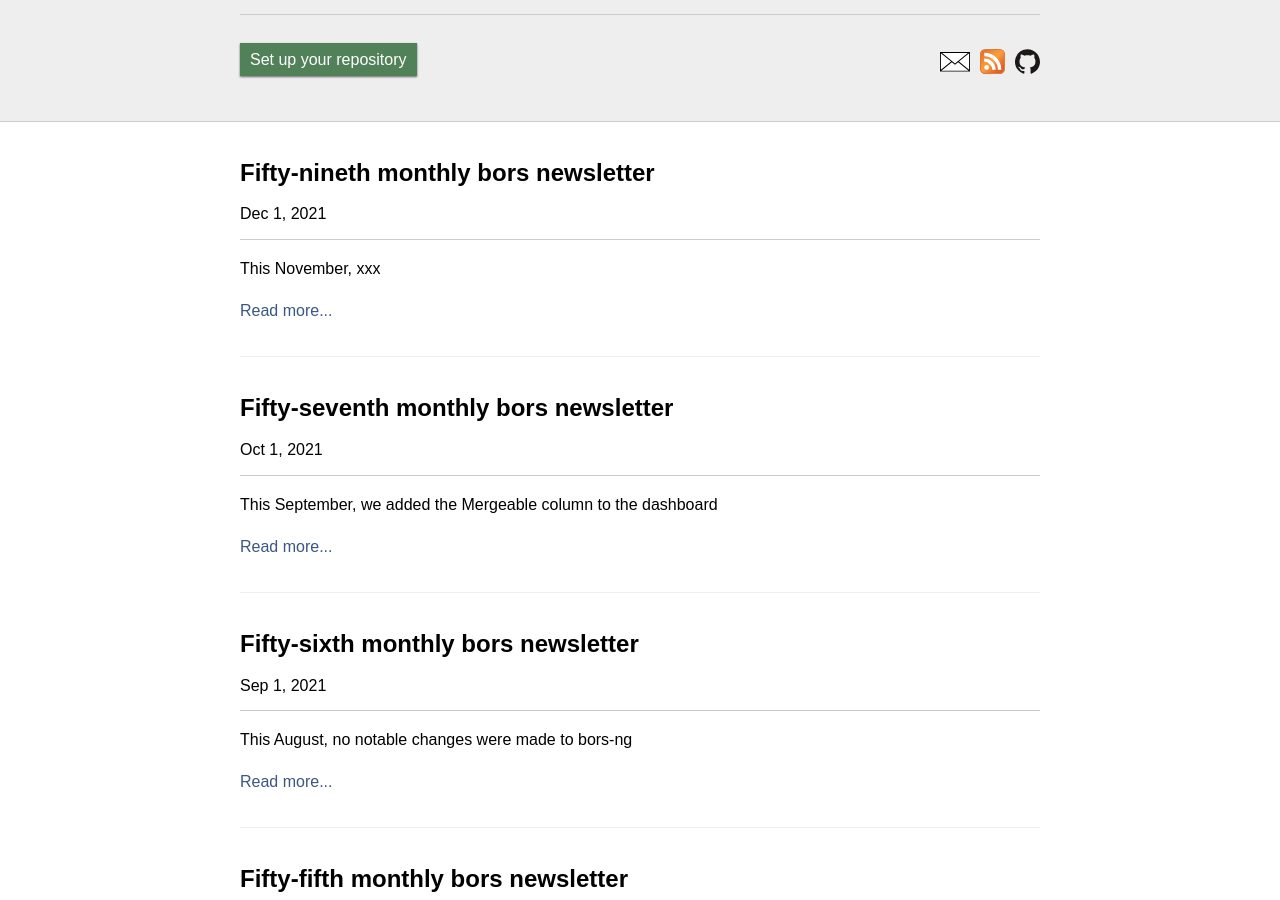
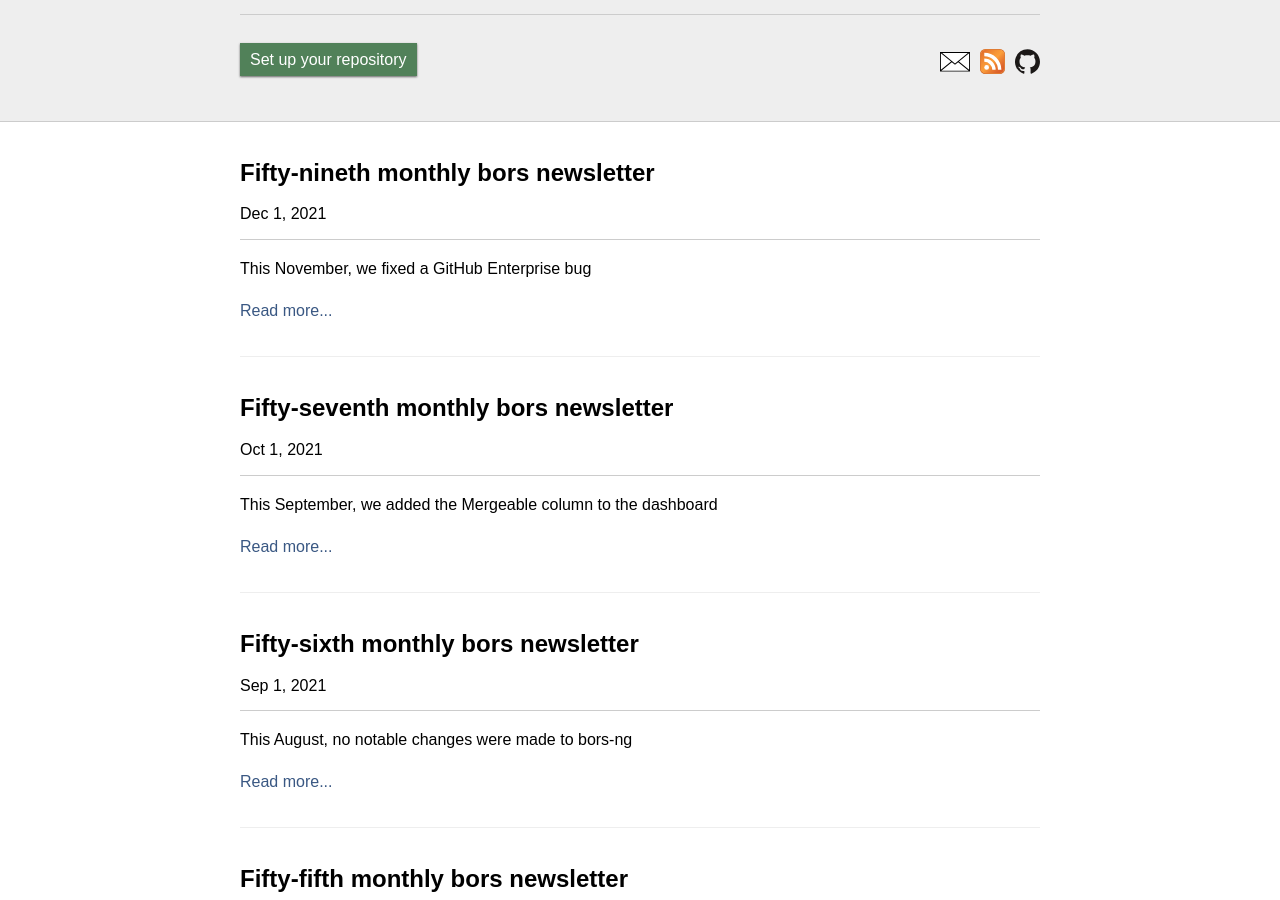
Before and after one commit to bors-ng/bors-ng.github.io, a Jekyll site: the page built from index.html, in a window 1280 px wide and 900 px high, scrolled down 1015 px. Built offline with Jekyll 4.4.1, drawn with Linux system fonts in a browser that asks for light colours; the list of posts is cut into pages by our own code.

Commit message:
Add tidbit

```diff
--- a/_posts/2021-12-01-tmib-59.md
+++ b/_posts/2021-12-01-tmib-59.md
@@ -2,7 +2,7 @@
 layout:     post
 title:      Fifty-nineth monthly bors newsletter
 date:       2021-12-01 00:00:00
-summary:    This November, xxx
+summary:    This November, we fixed a GitHub Enterprise bug
 categories: newsletter
 ---
 
```
